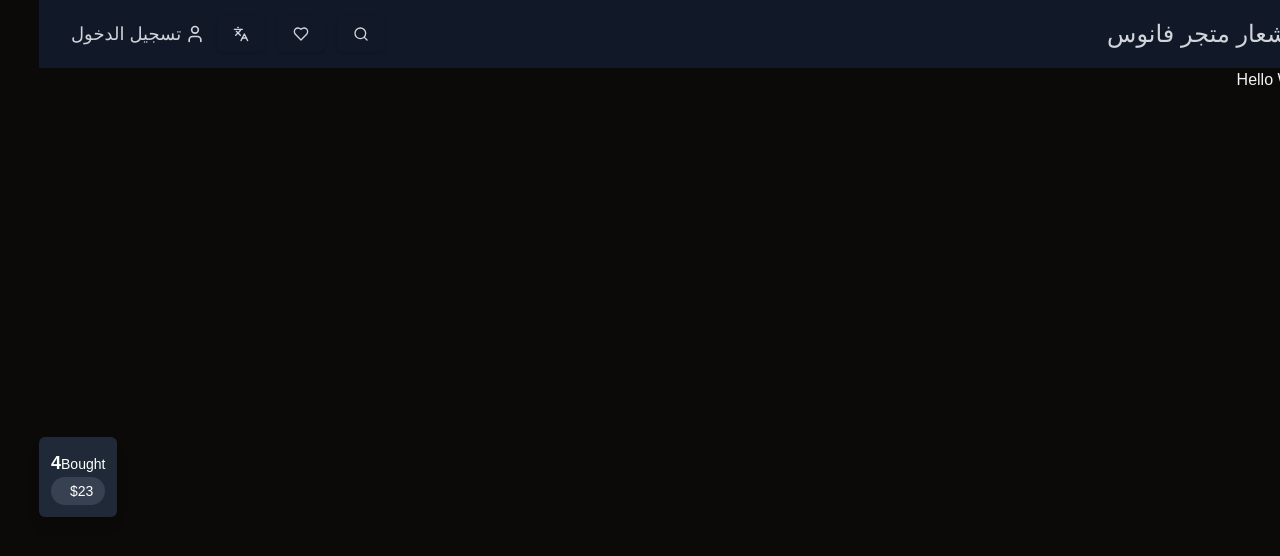
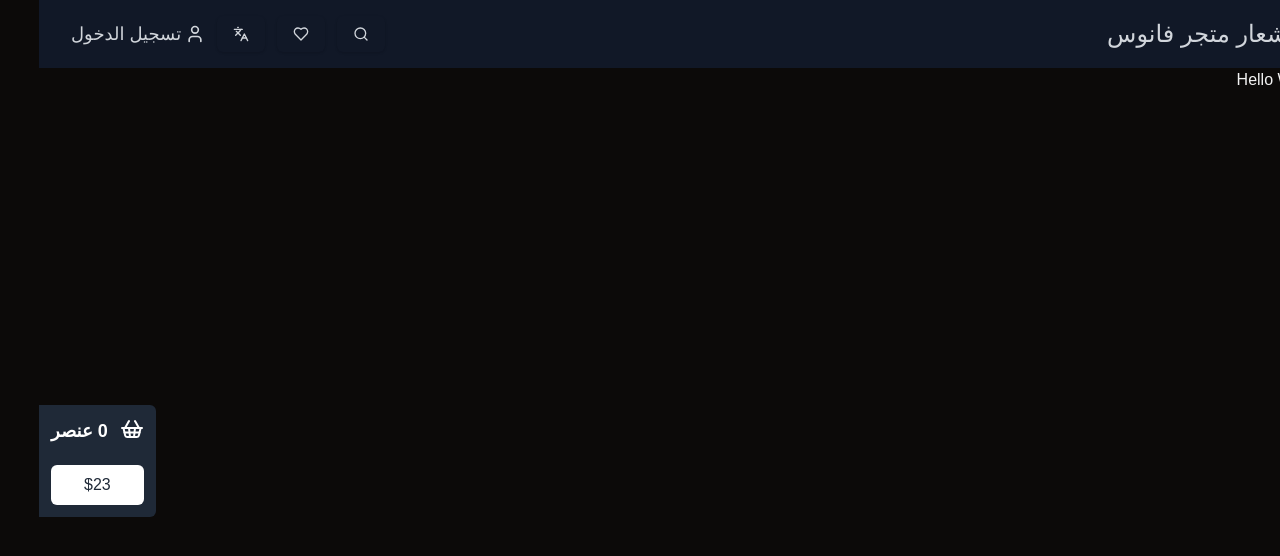
Before and after one commit to MFlinu/MakeUp-Store, a Next.js app: page / in a window 1280 px wide. Shown: the top 556 px of the page. Built offline with nearby package versions, Linux system fonts and the light colour scheme.

Commit message:
Cart Stivky card finished

```diff
--- a/src/components/CartSticky.jsx
+++ b/src/components/CartSticky.jsx
@@ -1,45 +1,47 @@
+import { ShoppingBag, ShoppingBasket } from "lucide-react";
 
 
 export default function CartSticky(){
+
+    const count=0;
+    const price=23;
     return(
-
         <div>
             {/* Mobile Cart Display Start */}
-            <div className="sm:hidden fixed bottom-0 left-0 right-0 bg-gray-800 text-white p-3 rounded-full mx-5 mb-4 shadow-lg">
-                <div className="flex justify-start">
-                    <div className="bg-gray-700 text-sm rounded-full px-3 py-1">
-                        $23
-                    </div>
-                    <div className="">
-                        <span className="text-lg font-semibold">4</span>
-                        <span className="text-sm">Bought</span>
-                    </div>
+            {/* Mobile Cart Display<640 Start */}
+            <div className="sm:hidden flex flex-row-reverse justify-between items-center fixed bottom-0 left-0 right-0 bg-gray-800 text-white p-3 rounded-full mx-5 mb-4">
+                <div className="bg-white text-gray-800 text-lg rounded-full w-24 p-2 text-center">
+                    ${price}
+                </div>
+                <div className="flex gap-x-3 mx-3">
+                    <ShoppingBasket/>
+                    <p className="text-lg font-bold mx-2"> {count} عنصر</p>
                 </div>
             </div>
+            {/* Mobile Cart Display<640 End */}
 
-            <div className="hidden md:hidden sm:flex fixed left-0 bottom-0 bg-gray-800 text-white p-3 rounded-full mx-10 mb-4 shadow-lg">
-                <div className="flex justify-start">
-                    <div className="bg-gray-700 text-sm rounded-full px-3 py-1">
-                        $23
-                    </div>
-                    <div className="">
-                        <span className="text-lg font-semibold">4</span>
-                        <span className="text-sm">Bought</span>
-                    </div>
+            {/* Mobile Cart Display>640 && < 758 Start */}
+            <div className="hidden md:hidden sm:flex sm:flex-row-reverse fixed left-0 bottom-0 bg-gray-800 text-white p-1 rounded-full mx-10 mb-4 gap-x-3">
+                <div className="bg-white text-gray-800 text-lg rounded-full size-20  flex justify-center items-center">
+                    ${price}
+                </div>
+                <div className="flex gap-x-3 items-center mx-3">
+                    <ShoppingBasket/>
+                    <p className="text-lg font-bold mx-2 flex"> {count} عنصر</p>
                 </div>
             </div>
-
+            {/* Mobile Cart Display>640 && < 758 Start */}
 
             {/* Mobile Cart Display End */}
 
             {/* Larg Screen and PC Cart Display Start */}
-            <div className="hidden md:flex flex-col-reverse fixed left-0 bottom-1/3 bg-gray-800 text-white p-3 rounded-md mx-0 mb-4 shadow-lg">
-                    <div className="bg-gray-700 text-sm rounded-full px-3 py-1">
-                        $23
+            <div className="hidden md:flex flex-col-reverse fixed left-0 bottom-1/3 bg-gray-800 text-white p-3 rounded-s-md mx-0 mb-4 gap-y-5">
+                    <div className="bg-white text-gray-800 text-md rounded-md px-3 py-2 text-center ">
+                        ${price}
                     </div>
-                    <div className="">
-                        <span className="text-lg font-semibold">4</span>
-                        <span className="text-sm">Bought</span>
+                    <div className="flex gap-x-3">
+                        <ShoppingBasket/>
+                        <p className="text-lg font-bold"> {count} عنصر</p>
                     </div>
             </div>
             {/* Larg Screen and PC Cart Display End */}
```
